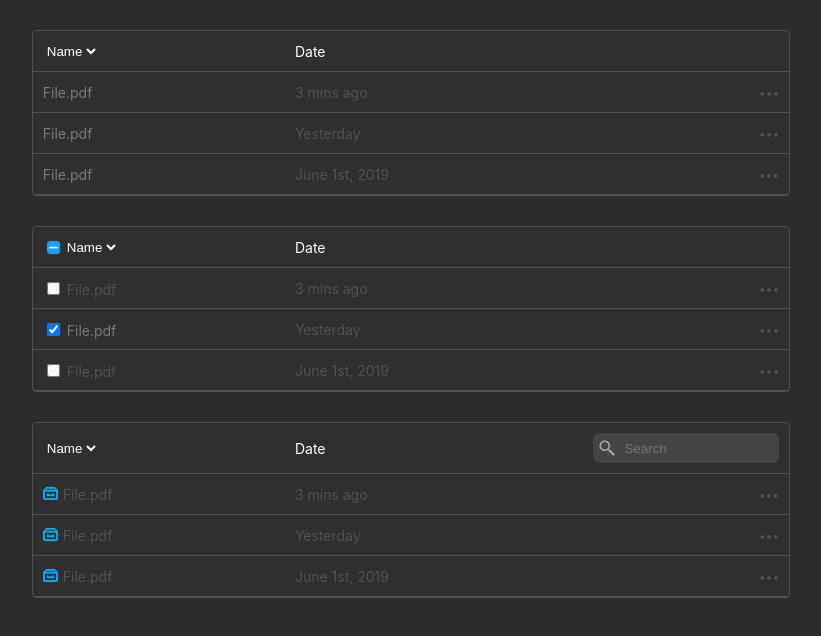
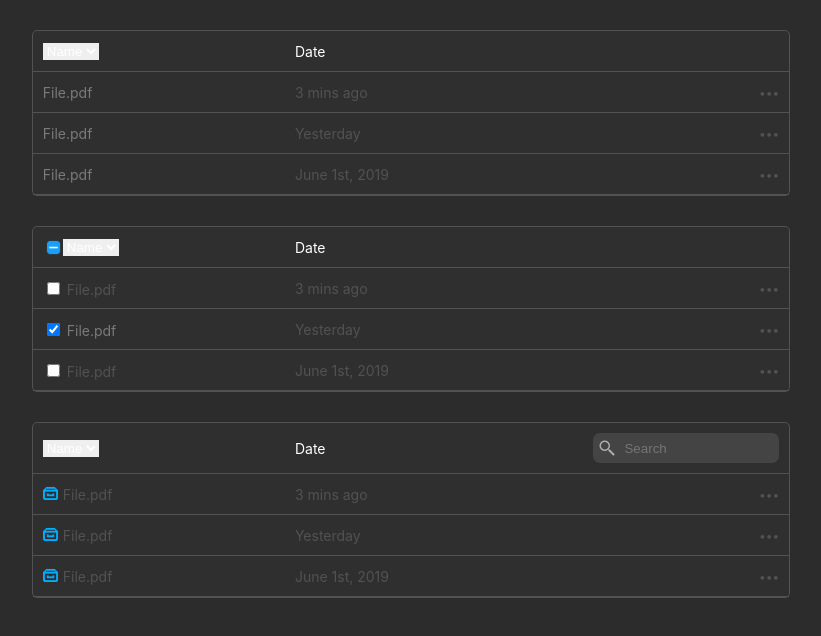
Before and after one commit to mkachalaa/HW3-CSS, a plain HTML site: page index.html in a window 1280 px wide. Shown: the whole page, without its empty margins (229-1050 px from the left). Drawn offline with Linux system fonts and the light colour scheme.

Commit message:
deleted style add class

```diff
--- a/index.html
+++ b/index.html
@@ -14,7 +14,7 @@
     <!-- table-1 -->
     <table class="Toptable">
       <tr>
-        <th><select style="background:#2f2f2f; color: #ffffff;">
+        <th><select class="first-name">
             <option value=" Name">Name</option>
             <option value="Type">Type</option>
           </select></th>
@@ -46,7 +46,7 @@
       <tr>
         <th class="filter">
           <a class="icon"></a>
-          <select select name="select" style="background:#2f2f2f;  color: #ffffff;">
+          <select class="first-name">
             <option value=" Name">Name</option>
             <option value="Type">Type</option>
           </select>
@@ -81,7 +81,7 @@
     <table class="Bottable">
       <tr>
         <th class="filter">
-          <select name="select" style="background:#2f2f2f;  color: #ffffff;">
+          <select class="first-name">
             <option value=" Name">Name</option>
             <option value="Type">Type</option>
           </select>
```
